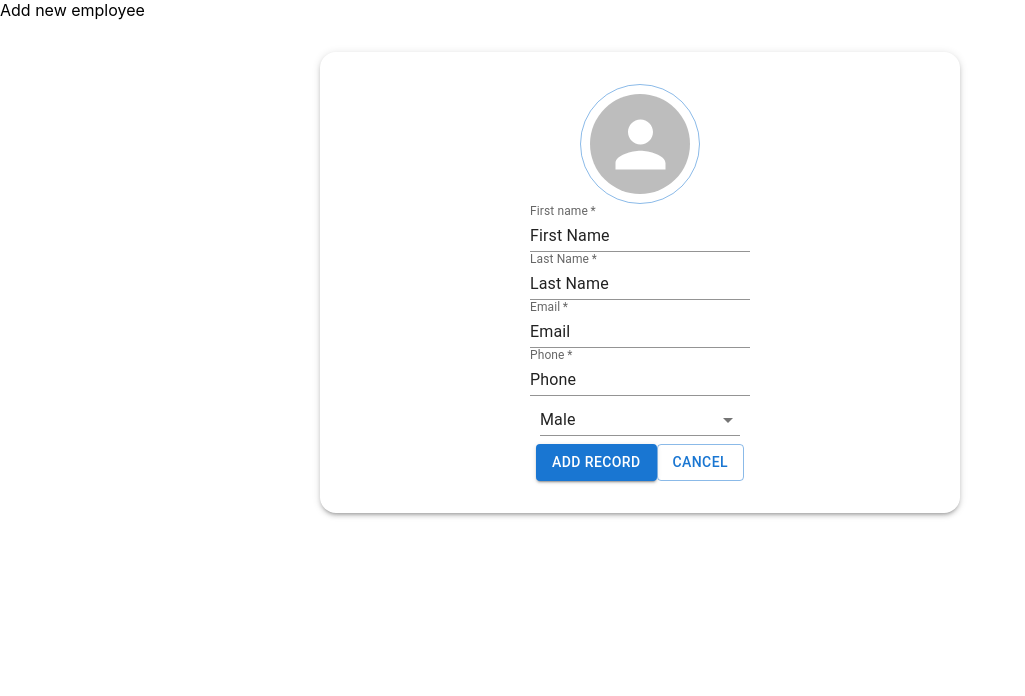
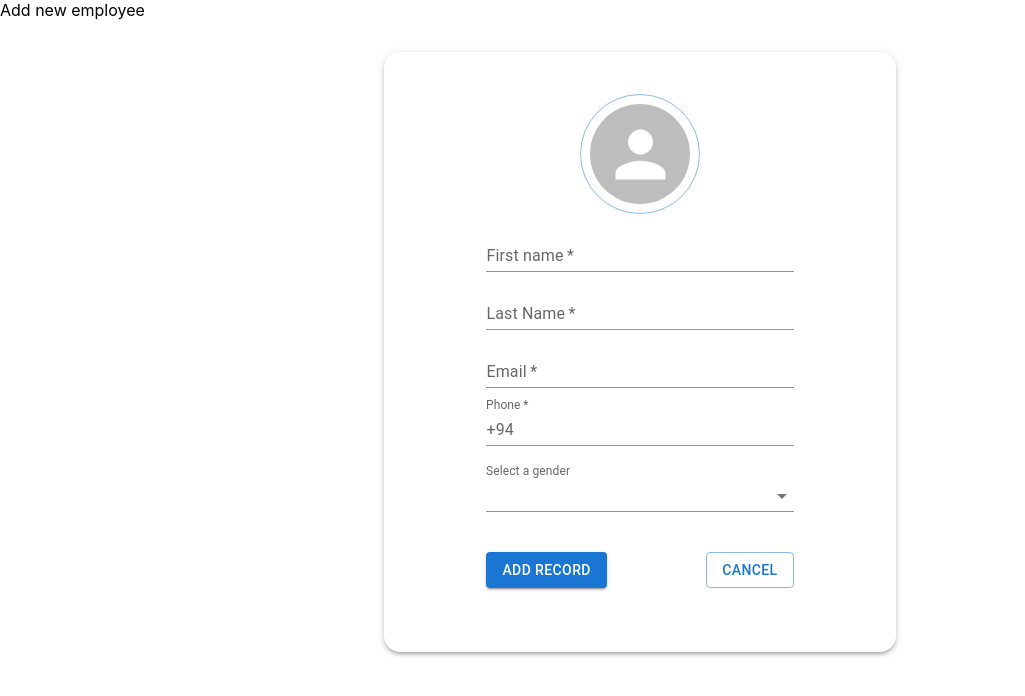
Before and after one commit to NAVODYA123/front-end-emp-mgmt-app, a Next.js app: page /employee/add in a window 1280 px wide. Shown: the top 696 px of the page, without its empty margins (0-1025 px from the left). Built offline with nearby package versions, Linux system fonts and the light colour scheme.

Commit message:
Implement custom hook for form validation

```diff
--- a/pages/employee/add.tsx
+++ b/pages/employee/add.tsx
@@ -9,13 +9,43 @@ import Select, { SelectChangeEvent } from '@mui/material/Select'
 import Avatar from '@mui/material/Avatar'
 import Button from '@mui/material/Button'
 import { minWidth } from '@mui/system'
+import useFormValidateHook from '../.././src/hooks/useFormValidateHook'
+import InputAdornment from '@mui/material/InputAdornment';
+
+
+export type formData = {
+firstName: string,
+lastName: string,
+gender: string,
+phone: string,
+email: string,
+}
+
+
+
 
 const AddNewEmployee = () => {
-  const [gender, setGender] = useState('M')
+  const [gender, setGender] = useState('Select gender')
+  const [fieldError, setFieldError] = useState(false)
+  const [firstName, setfirstName] = useState('')
+  const [lastName, setlastName] = useState('')
+  const [phone, setPhone] = useState<number>(0)
+  const [email, setEmail] = useState('')
+
+ const {errorMesseges,errorState,fieldValue,validateFormData}= useFormValidateHook()
 
   const handleChange = (event: SelectChangeEvent) => {
     setGender(event.target.value)
   }
+
+  const onFormSubmit = () => {
+
+    validateFormData({firstName,lastName,gender,phone,email})
+
+
+  }
+
+  const handleFieldChange = () => {}
 
   return (
     <Box>
@@ -23,7 +53,6 @@ const AddNewEmployee = () => {
 
       <Box
         sx={{
-
           width: '100%',
           display: 'flex',
           flexDirection: 'column',
@@ -36,10 +65,11 @@ const AddNewEmployee = () => {
         <Box
           component='form'
           sx={{
-            width: '50%',
+            minHeight: '600px',
+            width: '40%',
             display: 'flex',
             flexDirection: 'column',
-            justifyContent: 'center',
+            justifyContent: 'space-evenly',
             alignItems: 'center',
             boxShadow: 3,
             borderRadius: '16px',
@@ -49,7 +79,11 @@ const AddNewEmployee = () => {
         >
           {/* <Grid container alignItems="flex-start" spacing={4} columns={16}>
       <Grid style={{ marginTop: 15 }}  xs={6}>       */}
-          <Button variant='outlined' component='label' sx={{ height:'120px', width:'120px',   borderRadius:'50%'}}>
+          <Button
+            variant='outlined'
+            component='label'
+            sx={{ height: '120px', width: '120px', borderRadius: '50%' }}
+          >
             <Avatar
               alt=''
               src=''
@@ -60,45 +94,68 @@ const AddNewEmployee = () => {
           </Button>
 
           <TextField
+            error={fieldError}
+            sx={{ width: '60%' }}
             required
             id='standard-basic'
             label='First name'
-            defaultValue='First Name'
             variant='standard'
+            onChange={(e) => setfirstName(e?.target.value)}
           />
           <TextField
+            sx={{ width: '60%' }}
             required
             id='standard-basic'
             label='Last Name'
-            defaultValue='Last Name'
             variant='standard'
+            onChange={(e) => setlastName(e?.target.value)}
           />
 
           <TextField
+            sx={{ width: '60%' }}
             required
             id='standard-basic'
             label='Email'
-            defaultValue='Email'
             variant='standard'
+            onChange={(e) => setEmail(e?.target.value)}
           />
 
           <TextField
+            sx={{ width: '60%' }}
             required
             id='standard-required'
             label='Phone'
-            defaultValue='Phone'
             variant='standard'
+            InputProps={{
+              startAdornment: <InputAdornment position="start">+94</InputAdornment>,
+            }}
+            onChange={(e) => setPhone(Number(e?.target.value))}
           />
-          <FormControl variant='standard' sx={{ m: 1, minWidth: '200px' }}>
-            <Select value={gender} onChange={handleChange} label='Gender'>
-              <MenuItem value={'Select gender'}></MenuItem>
-
+          <FormControl variant='standard' sx={{ m: 1, width: '60%' }}>
+            <InputLabel id='gender-select-label'>Select a gender</InputLabel>
+            <Select
+              labelId='gender-select-label'
+              value={gender}
+              onChange={handleChange}
+              label='Select a gender'
+            >
               <MenuItem value={'M'}>Male</MenuItem>
               <MenuItem value={'F'}>Female</MenuItem>
             </Select>
           </FormControl>
-          <Box sx={{ display: 'flex', flexDirection: 'row' }}>
-            <Button variant='contained'>Add Record</Button>
+          <Box
+            sx={{
+              height: '80px',
+              width: '60%',
+              display: 'flex',
+              flexDirection: 'row',
+              justifyContent: 'space-between',
+              alignItems: 'center',
+            }}
+          >
+            <Button variant='contained' onClick={() => onFormSubmit()}>
+              Add Record
+            </Button>
             <Button variant='outlined'>Cancel</Button>
           </Box>
           {/* </Grid>
--- a/pages/employee/list.tsx
+++ b/pages/employee/list.tsx
@@ -1,6 +1,6 @@
 import { useEffect, useState } from 'react'
 import { displayAllEmployees } from '../../services/restservices'
-import { Employee } from '../../src/types/employeedatatypes'
+import { Employee } from '../../src/types/employeeDataTypes'
 import ListCard from '../../src/components/ListCard'
 import GridCard from '../../src/components/GridCard'
 import IconButton from '@mui/material/IconButton'
--- a/services/restservices.ts
+++ b/services/restservices.ts
@@ -1,4 +1,4 @@
-import { Employee } from '../src/types/employeedatatypes'
+import { Employee } from '../src/types/employeeDataTypes'
 
 // get all the employees
 export const displayAllEmployees = async () => {
--- a/src/components/GridCard.tsx
+++ b/src/components/GridCard.tsx
@@ -1,4 +1,4 @@
-import type { Employee } from '../types/employeedatatypes'
+import type { Employee } from '../types/employeeDataTypes'
 type Props = {
   empData: Employee
 }
--- a/src/components/ListCard.tsx
+++ b/src/components/ListCard.tsx
@@ -1,4 +1,4 @@
-import type { Employee } from '../types/employeedatatypes'
+import type { Employee } from '../types/employeeDataTypes'
 type Props = {
   empData: Employee
 }
--- /dev/null
+++ b/src/hooks/useFormValidateHook.ts
@@ -0,0 +1,101 @@
+import { useState } from 'react'
+import { FormData } from '../types/employeeDataTypes'
+
+const useFormValidateHook = () => {
+  const [errorMesseges, setErrorMesseges] = useState({})
+  // const [fieldValue, setFieldValue] = useState({})
+
+  const validateEmail = (emailData: string) => {
+    let errorMessegeValue = ''
+    ///validate email address
+    let regex = new RegExp(
+      "([!#-'*+/-9=?A-Z^-~-]+(.[!#-'*+/-9=?A-Z^-~-]+)*|\"([]!#-[^-~ \t]|(\\[\t -~]))+\")@([!#-'*+/-9=?A-Z^-~-]+(.[!#-'*+/-9=?A-Z^-~-]+)*|[[\t -Z^-~]*])"
+    )
+    if (typeof emailData !== 'string') {
+      errorMessegeValue = 'only letters and @ are allowed'
+    } else if (regex.test(emailData)) {
+      errorMessegeValue = 'invalid email. Please enter a valid email'
+    } else if (emailData.length === 0) {
+      errorMessegeValue = 'Email name cannot be empty'
+    } else {
+      errorMessegeValue = ''
+    }
+    console.log('regex.test(submittedData.email)', regex.test(emailData))
+    return errorMessegeValue
+  }
+
+  const validateFirstName = (firstName: string) => {
+    let errorMessegeValue = ''
+    ////first name
+    if (typeof firstName !== 'string') {
+      errorMessegeValue = 'only letters are allowed'
+    } else if (firstName.length == 0) {
+      errorMessegeValue = 'first name cannot be empty'
+    } else if (firstName.length < 6) {
+      errorMessegeValue = 'length of first name should be at least 6 characters'
+    } else if (firstName.length > 10) {
+      errorMessegeValue =
+        'length of first name should not be greater than 10 characters'
+    } else {
+      errorMessegeValue = ''
+    }
+
+    return errorMessegeValue
+  }
+  const validateLastName = (lastName: string) => {
+    let errorMessegeValue = ''
+
+    ////last name
+    if (typeof lastName !== 'string') {
+      errorMessegeValue = 'only letters are allowed'
+    } else if (lastName.length == 0) {
+      errorMessegeValue = 'last name cannot be empty'
+    } else if (lastName.length < 6) {
+      errorMessegeValue = 'length of last name should be at least 6 characters'
+    } else if (lastName.length > 10) {
+      errorMessegeValue =
+        'length of last name should not be greater than 10 characters'
+    } else {
+      errorMessegeValue = ''
+    }
+    return errorMessegeValue
+  }
+
+  const validatePhone = (phone: number) => {
+    let errorMessegeValue = ''
+
+    if (typeof phone !== 'number' || isNaN(phone)) {
+      errorMessegeValue =
+        'only numbers are allowed. Phone number should be in the format +94XXXXXXX'
+    } else if (String(phone).length === 0) {
+      errorMessegeValue = 'phone number cannot be empty'
+    } else if (String(phone).length !== 9) {
+      errorMessegeValue =
+        'A valid phone number should have 9 digits excepting the 0'
+    } else {
+      errorMessegeValue = ''
+    }
+    return errorMessegeValue
+  }
+
+  const validateFormData = (submittedData: FormData) => {
+    const emailMessege = validateEmail(submittedData.email)
+    const firstNameMessege = validateFirstName(submittedData.firstName)
+    const lastNameMessege = validateLastName(submittedData.lastName)
+    const PhoneMessege = validatePhone(submittedData.phone)
+
+    setErrorMesseges({
+      ...errorMesseges,
+      phone: PhoneMessege,
+      firstName: firstNameMessege,
+      lastName: lastNameMessege,
+      emailMessege: emailMessege,
+    })
+
+    console.log('errorMesseges', errorMesseges)
+  }
+
+  return { errorMesseges, validateFormData }
+}
+
+export default useFormValidateHook
--- a/src/slices/employee.ts
+++ b/src/slices/employee.ts
@@ -1,5 +1,5 @@
 import { createSlice } from '@reduxjs/toolkit'
-import { Employee } from '../types/employeedatatypes'
+import { Employee } from '../types/employeeDataTypes'
 
 const initialState  = {
     // id: "",
```
Also changed, not shown: pages/employee/edit/[id].tsx (+36 -25 lines), src/types/employeedatatypes.ts (+13 -0 lines).
